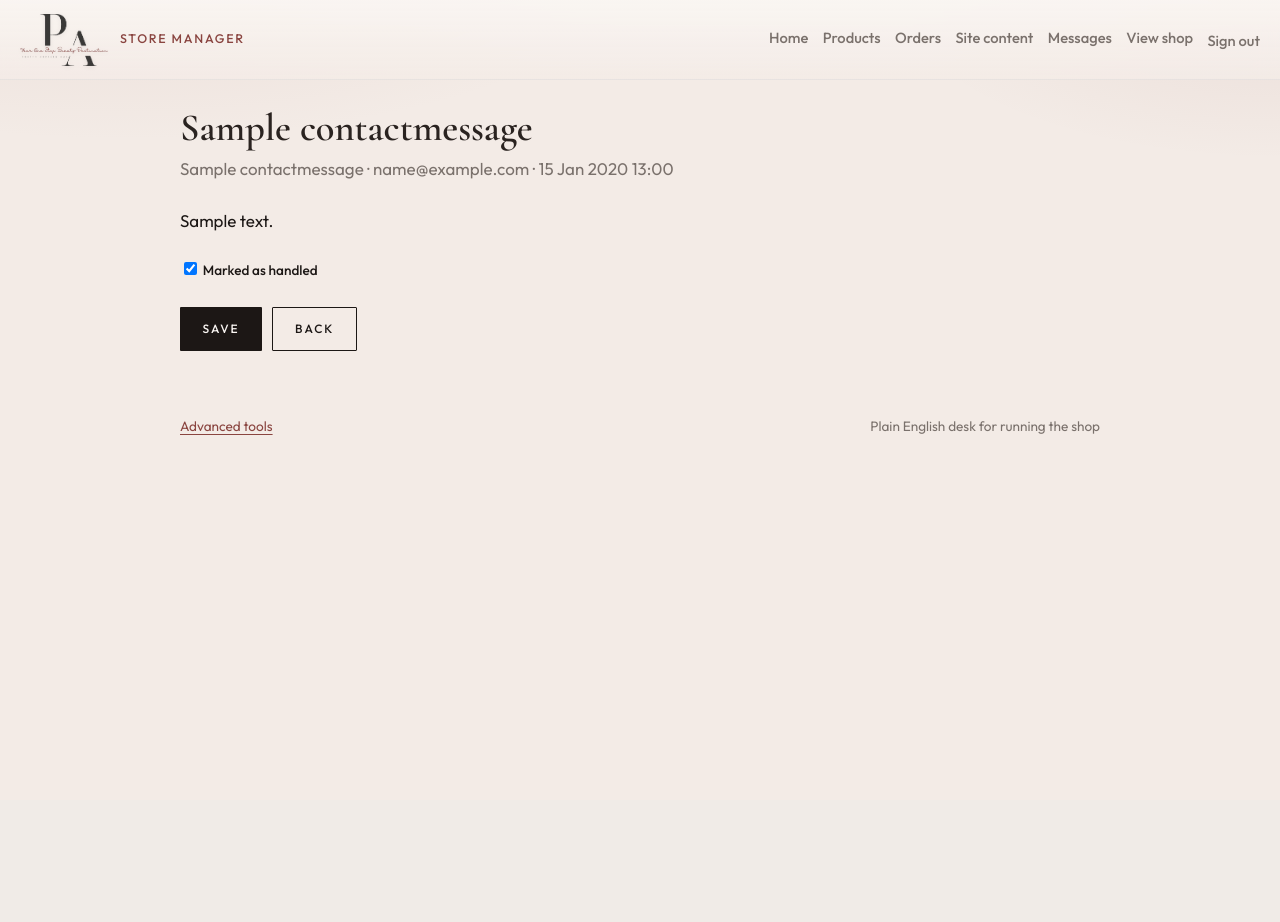
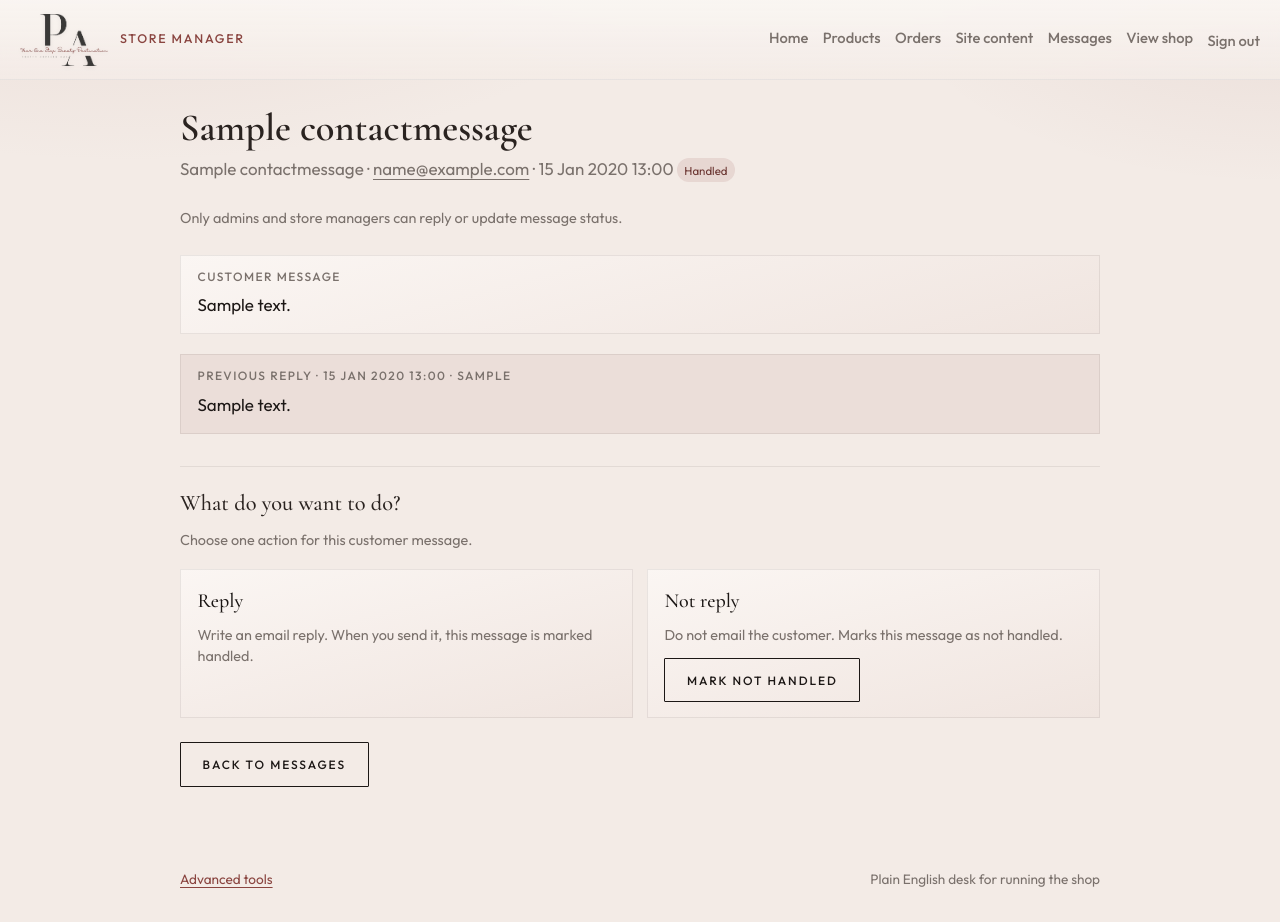
Before and after one commit to Christopher-Erick/PrettyAffairsHub, a Django app: page /manage/messages/1/ in a window 1280 px wide. Before the commit the page ends 435 px from the top, so only its background shows below. Run offline with Django 5.2, Linux system fonts and the light colour scheme; a user stored in the database is signed in; tables that the repository leaves empty hold one stand-in row (values such as "Sample post").

Commit message:
Add desk message reply and not-reply workflow for staff.
Admins and store managers can email customers from /manage/messages;
sending a reply marks handled, choosing not reply leaves it unhandled.

```diff
--- a/apps/content/admin.py
+++ b/apps/content/admin.py
@@ -38,8 +38,10 @@ class TestimonialAdmin(admin.ModelAdmin):
 
 @admin.register(ContactMessage)
 class ContactMessageAdmin(admin.ModelAdmin):
-    list_display = ("name", "email", "subject", "is_handled", "created_at")
+    list_display = ("name", "email", "subject", "is_handled", "replied_at", "created_at")
     list_filter = ("is_handled",)
+    readonly_fields = ("replied_at", "replied_by", "created_at")
+    search_fields = ("name", "email", "subject", "message", "reply_body")
 
 
 @admin.register(NewsletterSubscriber)
--- a/apps/content/models.py
+++ b/apps/content/models.py
@@ -1,3 +1,4 @@
+from django.conf import settings
 from django.db import models
 from django.urls import reverse
 from django.utils.text import slugify
@@ -81,12 +82,25 @@ class ContactMessage(models.Model):
     message = models.TextField()
     created_at = models.DateTimeField(auto_now_add=True)
     is_handled = models.BooleanField(default=False)
+    reply_body = models.TextField(blank=True)
+    replied_at = models.DateTimeField(null=True, blank=True)
+    replied_by = models.ForeignKey(
+        settings.AUTH_USER_MODEL,
+        null=True,
+        blank=True,
+        on_delete=models.SET_NULL,
+        related_name="contact_replies",
+    )
 
     class Meta:
         ordering = ["-created_at"]
 
     def __str__(self):
         return f"{self.name}: {self.subject or 'Contact'}"
+
+    @property
+    def has_reply(self):
+        return bool(self.reply_body and self.replied_at)
 
 
 class NewsletterSubscriber(models.Model):
--- a/apps/desk/decorators.py
+++ b/apps/desk/decorators.py
@@ -7,7 +7,7 @@ from apps.accounts.roles import is_store_admin
 
 
 def store_manager_required(view_func):
-    """Only signed-in store staff may use the Store Manager desk."""
+    """Only signed-in admins / store managers may use the Store Manager desk."""
 
     @wraps(view_func)
     def _wrapped(request, *args, **kwargs):
@@ -15,7 +15,9 @@ def store_manager_required(view_func):
         if not user.is_authenticated:
             return redirect_to_login(request.get_full_path())
         if not is_store_admin(user):
-            return HttpResponseForbidden("Store Manager is only for store staff.")
+            return HttpResponseForbidden(
+                "Store Manager is only for admins and store managers."
+            )
         return view_func(request, *args, **kwargs)
 
     return _wrapped
--- a/apps/desk/forms.py
+++ b/apps/desk/forms.py
@@ -207,8 +207,14 @@ class FlashSaleForm(forms.ModelForm):
                 field.widget.attrs["class"] = "field"
 
 
-class ContactHandledForm(forms.ModelForm):
-    class Meta:
-        model = ContactMessage
-        fields = ["is_handled"]
-        labels = {"is_handled": "Marked as handled"}
+class ContactReplyForm(forms.Form):
+    reply_body = forms.CharField(
+        label="Your reply",
+        widget=forms.Textarea(
+            attrs={
+                "class": "field",
+                "rows": 8,
+                "placeholder": "Write a reply the customer will receive by email…",
+            }
+        ),
+    )
--- a/apps/desk/views.py
+++ b/apps/desk/views.py
@@ -16,7 +16,7 @@ from apps.content.models import (
 from apps.desk.decorators import store_manager_required
 from apps.desk.forms import (
     BlogPostForm,
-    ContactHandledForm,
+    ContactReplyForm,
     FAQForm,
     FlashSaleForm,
     HomepageSectionForm,
@@ -397,10 +397,55 @@ def message_list(request):
 
 @store_manager_required
 def message_detail(request, pk):
+    """Admins / store managers: Reply (email + handled) or Not reply (unhandled)."""
     obj = get_object_or_404(ContactMessage, pk=pk)
-    form = ContactHandledForm(request.POST or None, instance=obj)
-    if request.method == "POST" and form.is_valid():
-        form.save()
-        messages.success(request, "Message updated.")
-        return redirect("desk:message_list")
-    return render(request, "desk/message_detail.html", {"item": obj, "form": form})
+    reply_form = ContactReplyForm(initial={"reply_body": obj.reply_body})
+    show_reply_form = request.GET.get("mode") == "reply"
+
+    if request.method == "POST":
+        action = request.POST.get("action", "")
+        if action == "reply":
+            show_reply_form = True
+            reply_form = ContactReplyForm(request.POST)
+            if reply_form.is_valid():
+                from smtplib import SMTPException
+
+                from django.core.mail import BadHeaderError
+
+                from apps.content.services import send_contact_reply
+
+                try:
+                    send_contact_reply(
+                        obj,
+                        reply_form.cleaned_data["reply_body"],
+                        staff_user=request.user,
+                    )
+                except (BadHeaderError, SMTPException, OSError, ValueError) as exc:
+                    messages.error(
+                        request,
+                        f"Could not send the reply email. {exc}",
+                    )
+                else:
+                    messages.success(
+                        request,
+                        f"Reply sent to {obj.email}. Marked as handled.",
+                    )
+                    return redirect("desk:message_detail", pk=obj.pk)
+        elif action == "not_reply":
+            obj.is_handled = False
+            obj.save(update_fields=["is_handled"])
+            messages.success(
+                request,
+                "Marked as not handled. No reply was sent.",
+            )
+            return redirect("desk:message_list")
+
+    return render(
+        request,
+        "desk/message_detail.html",
+        {
+            "item": obj,
+            "reply_form": reply_form,
+            "show_reply_form": show_reply_form or bool(reply_form.errors),
+        },
+    )
--- a/static/css/desk.css
+++ b/static/css/desk.css
@@ -309,6 +309,90 @@
   margin: 0 0 0.5rem;
 }
 
+.desk-choice {
+  display: grid;
+  gap: 0.85rem;
+  margin-top: 1rem;
+}
+
+@media (min-width: 700px) {
+  .desk-choice {
+    grid-template-columns: repeat(2, minmax(0, 1fr));
+  }
+}
+
+.desk-choice__card {
+  display: grid;
+  gap: 0.45rem;
+  align-content: start;
+  padding: 1rem 1.1rem;
+  text-decoration: none;
+  color: inherit;
+  background: var(--bg-panel, rgba(255, 252, 250, 0.72));
+  box-shadow: inset 0 0 0 1px var(--hairline, rgba(28, 23, 21, 0.08));
+  transition:
+    box-shadow var(--duration-fast, 200ms) ease,
+    background var(--duration-fast, 200ms) ease;
+}
+
+.desk-choice__card:hover,
+.desk-choice__card.is-active {
+  box-shadow: inset 0 0 0 1px var(--color-burgundy);
+  background: color-mix(in srgb, var(--color-burgundy) 8%, transparent);
+}
+
+.desk-choice__card--form {
+  margin: 0;
+}
+
+.desk-choice__title {
+  font-family: var(--font-display);
+  font-size: 1.25rem;
+}
+
+.desk-choice__text {
+  color: var(--text-secondary);
+  font-size: 0.9rem;
+  line-height: 1.45;
+}
+
+.desk-choice__card--form .btn {
+  justify-self: start;
+  margin-top: 0.35rem;
+}
+
+.desk-message {
+  margin: 1.25rem 0;
+  padding: 1rem 1.1rem;
+  background: var(--bg-panel, rgba(255, 252, 250, 0.72));
+  box-shadow: inset 0 0 0 1px var(--hairline, rgba(28, 23, 21, 0.08));
+}
+
+.desk-message--reply {
+  background: color-mix(in srgb, var(--color-burgundy) 8%, transparent);
+}
+
+.desk-message__label {
+  margin: 0 0 0.55rem;
+  font-family: var(--font-sans);
+  font-size: 0.75rem;
+  letter-spacing: 0.12em;
+  text-transform: uppercase;
+  color: var(--text-secondary);
+}
+
+.desk-message__body {
+  margin: 0;
+  white-space: pre-wrap;
+  line-height: 1.55;
+}
+
+.desk-form--inline {
+  margin-top: 1.75rem;
+  padding-top: 1.25rem;
+  border-top: 1px solid var(--color-border);
+}
+
 .desk-muted {
   color: var(--text-secondary);
   font-size: 0.9rem;
--- a/templates/desk/message_detail.html
+++ b/templates/desk/message_detail.html
@@ -3,17 +3,79 @@
 {% block content %}
 <section class="desk-hero">
   <h1>{{ item.subject|default:"Contact message" }}</h1>
-  <p>{{ item.name }} · {{ item.email }} · {{ item.created_at|date:"d M Y H:i" }}</p>
+  <p>
+    {{ item.name }} ·
+    <a href="mailto:{{ item.email }}">{{ item.email }}</a>
+    · {{ item.created_at|date:"d M Y H:i" }}
+    {% if item.is_handled %}
+      <span class="desk-badge">Handled</span>
+    {% else %}
+      <span class="desk-badge">Not handled</span>
+    {% endif %}
+  </p>
+  <p class="desk-muted">Only admins and store managers can reply or update message status.</p>
 </section>
 
-<p style="white-space:pre-wrap">{{ item.message }}</p>
+<article class="desk-message">
+  <h2 class="desk-message__label">Customer message</h2>
+  <p class="desk-message__body">{{ item.message }}</p>
+</article>
 
-<form class="desk-form" method="post" style="margin-top:1.5rem">
-  {% csrf_token %}
-  <label>{{ form.is_handled }} Marked as handled</label>
-  <div class="desk-form-actions">
-    <button class="btn btn--primary" type="submit">Save</button>
-    <a class="btn btn--ghost" href="{% url 'desk:message_list' %}">Back</a>
+{% if item.has_reply %}
+<article class="desk-message desk-message--reply">
+  <h2 class="desk-message__label">
+    Previous reply
+    {% if item.replied_at %}· {{ item.replied_at|date:"d M Y H:i" }}{% endif %}
+    {% if item.replied_by %}· {{ item.replied_by.get_username }}{% endif %}
+  </h2>
+  <p class="desk-message__body">{{ item.reply_body }}</p>
+</article>
+{% endif %}
+
+<section class="desk-panel" aria-labelledby="decision-heading">
+  <h2 id="decision-heading">What do you want to do?</h2>
+  <p class="desk-muted">Choose one action for this customer message.</p>
+
+  <div class="desk-choice">
+    <a
+      class="desk-choice__card{% if show_reply_form %} is-active{% endif %}"
+      href="{% url 'desk:message_detail' item.pk %}?mode=reply"
+    >
+      <span class="desk-choice__title">Reply</span>
+      <span class="desk-choice__text">Write an email reply. When you send it, this message is marked handled.</span>
+    </a>
+
+    <form class="desk-choice__card desk-choice__card--form" method="post">
+      {% csrf_token %}
+      <input type="hidden" name="action" value="not_reply">
+      <span class="desk-choice__title">Not reply</span>
+      <span class="desk-choice__text">Do not email the customer. Marks this message as not handled.</span>
+      <button class="btn btn--ghost" type="submit">Mark not handled</button>
+    </form>
   </div>
-</form>
+</section>
+
+{% if show_reply_form %}
+<section class="desk-panel" aria-labelledby="reply-heading" id="reply-composer">
+  <h2 id="reply-heading">Write reply</h2>
+  <p class="desk-muted">Sends an email to <strong>{{ item.email }}</strong>, then marks the message as handled.</p>
+  <form class="desk-form" method="post">
+    {% csrf_token %}
+    <input type="hidden" name="action" value="reply">
+    <label class="field-label" for="id_reply_body">{{ reply_form.reply_body.label }}</label>
+    {{ reply_form.reply_body }}
+    {% if reply_form.reply_body.errors %}
+    <ul class="errorlist">{% for error in reply_form.reply_body.errors %}<li>{{ error }}</li>{% endfor %}</ul>
+    {% endif %}
+    <div class="desk-form-actions">
+      <button class="btn btn--primary" type="submit">Send reply</button>
+      <a class="btn btn--ghost" href="{% url 'desk:message_detail' item.pk %}">Cancel</a>
+    </div>
+  </form>
+</section>
+{% endif %}
+
+<p class="desk-form-actions" style="margin-top:1.5rem">
+  <a class="btn btn--ghost" href="{% url 'desk:message_list' %}">Back to messages</a>
+</p>
 {% endblock %}
```
Also changed, not shown: apps/content/services.py (added, +34 -0 lines), templates/desk/message_list.html (+8 -2 lines), apps/content/migrations/0004_contactmessage_reply.py (added).
